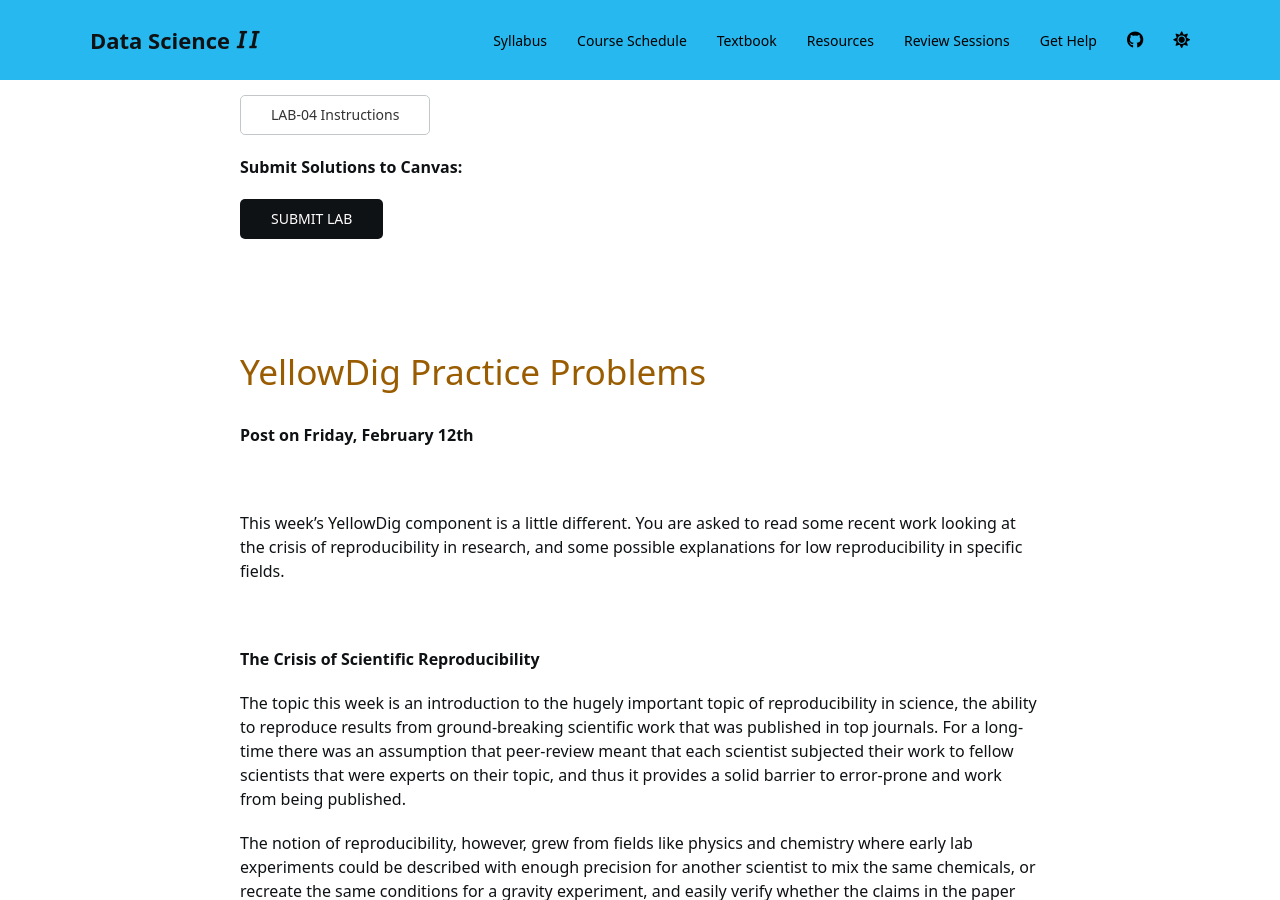
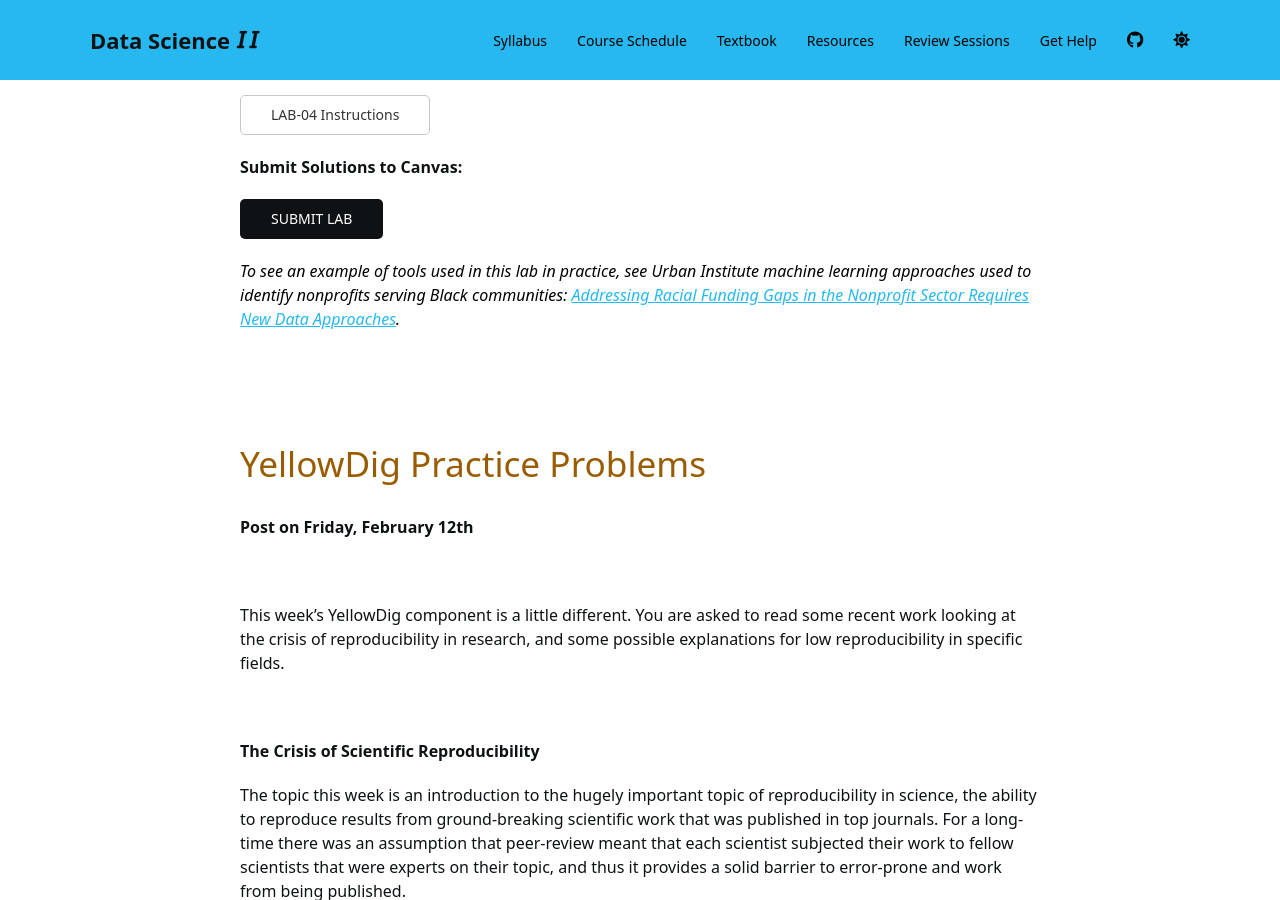
Before and after one commit to DS4PS/cpp-527-spr-2021, a Jekyll site: the page built from schedule.md, in a window 1280 px wide and 900 px high, scrolled down 41504 px. Built offline with Jekyll 4.4.1, drawn with Linux system fonts in a browser that asks for light colours; nearby versions of some CDN libraries; a script bundle is joined from its source files by our own code; library files that are not in the unit come from our copies; a style sheet for code colours, icons or effects is not loaded.

Commit message:
Update schedule.md

```diff
--- a/schedule.md
+++ b/schedule.md
@@ -1798,6 +1798,9 @@ Focus on:
 **Submit Solutions to Canvas:**
 
 <a class="uk-button uk-button-primary" href="{{page.canvas.assignment_url}}">SUBMIT LAB</a>
+
+
+*To see an example of tools used in this lab in practice, see Urban Institute machine learning approaches used to identify nonprofits serving Black communities: [Addressing Racial Funding Gaps in the Nonprofit Sector Requires New Data Approaches](https://www.urban.org/urban-wire/addressing-racial-funding-gaps-nonprofit-sector-requires-new-data-approaches).*
 
 <br>
 <br>
```
